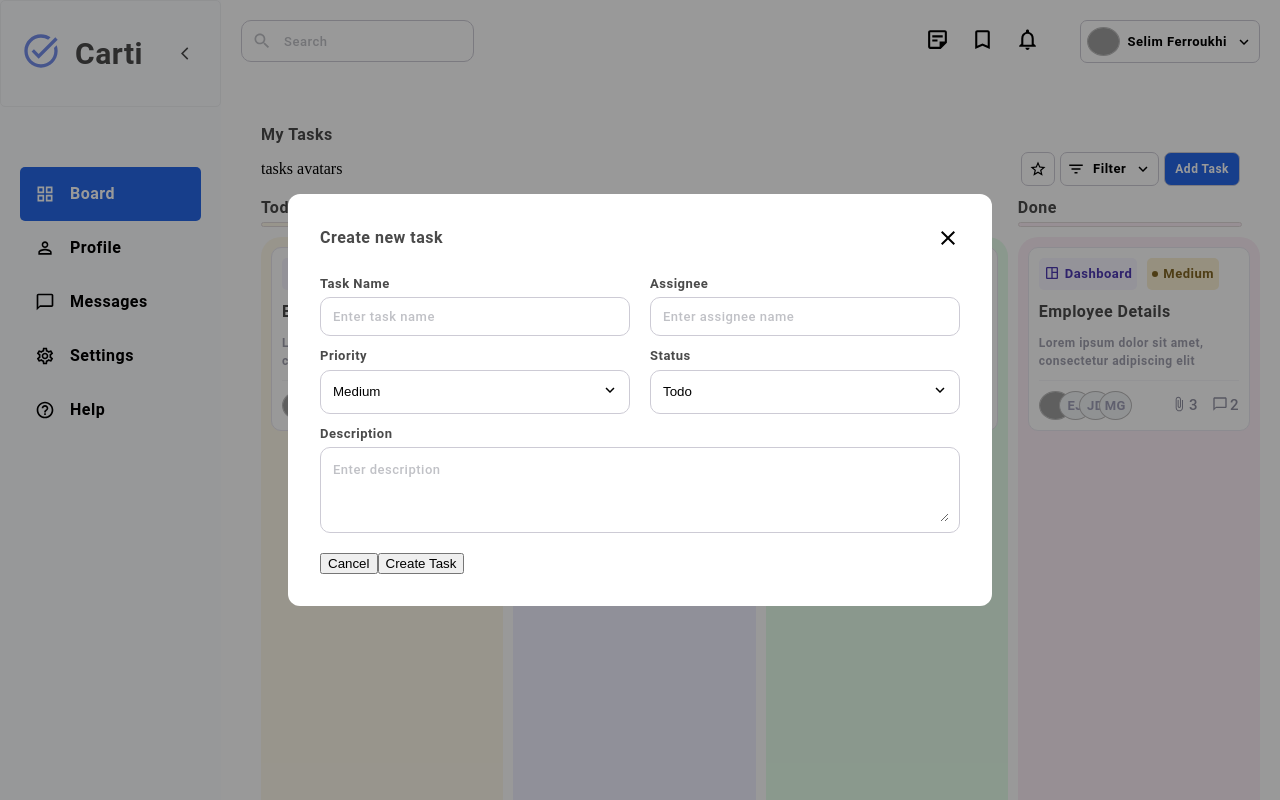
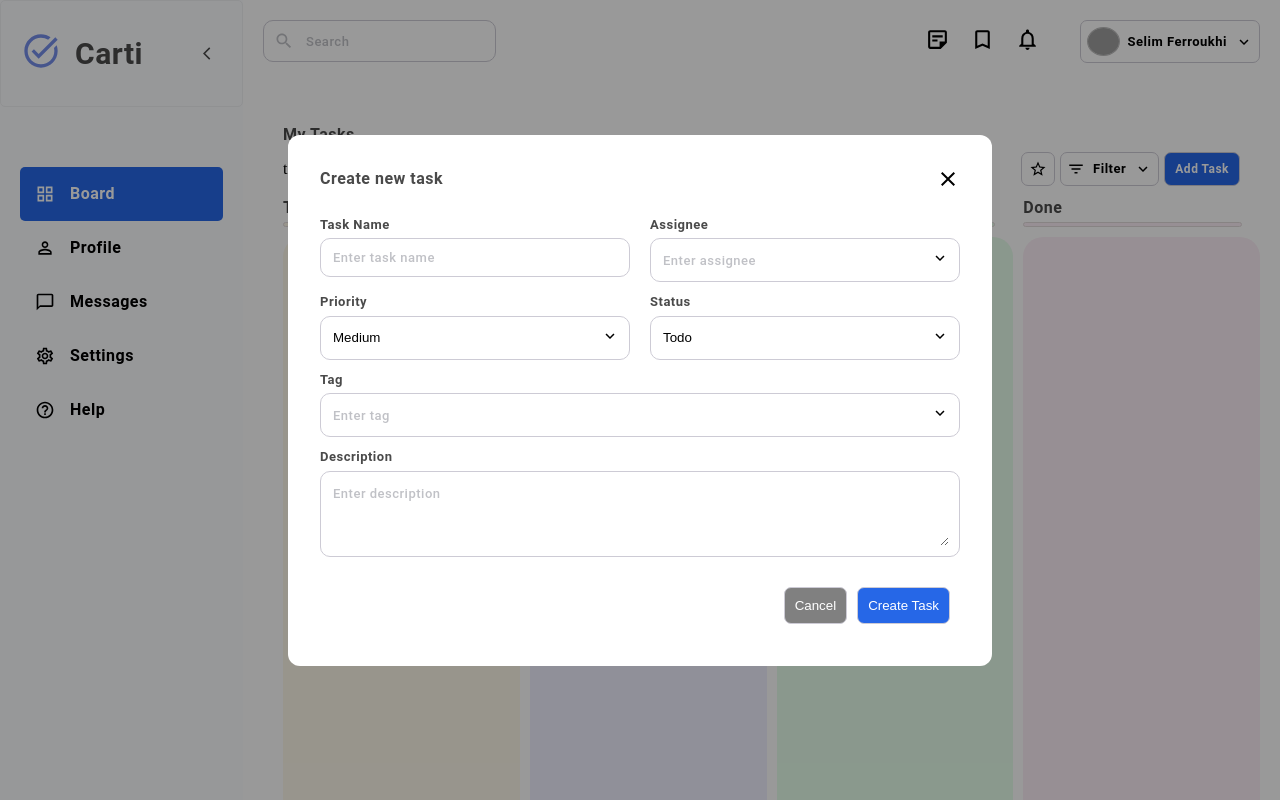
Before and after one commit to SelimF1998/react-task-tracker, a React (Vite) app: page / in a window 1280 px wide. Both pictures are taken after a click on the element "Add Task". Built offline with nearby package versions, Linux system fonts and the light colour scheme; grey boxes are pictures that could not be loaded.

Commit message:
Add create task functionality

```diff
--- a/src/components/dropdown/Dropdown.interface.ts
+++ b/src/components/dropdown/Dropdown.interface.ts
@@ -2,7 +2,7 @@ import { ReactNode } from 'react';
 
 export interface DropdownProps {
     dropdownItem: DropdownItem;
-  }
+ }
 
 export interface DropdownItem {
   id: number;
--- a/src/components/input-dropdown/InputDropdown.scss
+++ b/src/components/input-dropdown/InputDropdown.scss
@@ -45,7 +45,10 @@
     border: 1px solid #cdcbd5;
     border-radius: 5px;
     background: #ffffff;
-    width: 100%;
+    width: 98%;
+    max-height: 200px;
+    overflow: auto;
+    z-index: 1;
     cursor: pointer;
 
     &__element {
--- a/src/components/modal/Modal.scss
+++ b/src/components/modal/Modal.scss
@@ -34,6 +34,33 @@
     &__close-icon {
       cursor: pointer;
     }
+  }
+
+  &__footer {
+    display: flex;
+    justify-content: flex-end;
+    gap: 10px;
+    padding: 10px;
+
+    &__cancel {
+      display: flex;
+      border: 1px solid #cdcbd5;
+      color: white;
+      border-radius: 7px;
+      background: grey;
+      padding: 10px;
+      cursor: pointer;
+    }
+
+    &__create {
+      display: flex;
+      border: 1px solid #cdcbd5;
+      color: white;
+      border-radius: 7px;
+      background: #2667e7;
+      padding: 10px;
+      cursor: pointer;
+    }
 
   }
 }
--- a/src/components/task-card/TaskCard.tsx
+++ b/src/components/task-card/TaskCard.tsx
@@ -6,76 +6,73 @@ import ChatBubbleOutlineOutlinedIcon from '@mui/icons-material/ChatBubbleOutline
 import './TaskCard.scss';
 import { DvrOutlined } from '@mui/icons-material';
 
-export const TaskCard = () => {
-    const users = [
-        {
+export interface TaskProps {
+    taskObject: Task;
+ }
+
+export interface Task {
+  id: number;
+  tag: string;
+  priority: 'Low' | 'Medium' | 'High';
+  status: 'Todo' | 'In Progress' | 'On Approval' | 'Done';
+  taskName: string;
+  description: string;
+  assignee: User;
+  attachements: number;
+  messages: number;
+}
+export interface User {
+  id: number;
+  name: string;
+  email: string;
+  profileImg: string;
+}
+
+const TaskCard: React.FC<TaskProps> = ({taskObject}) => {
+    const user = {
           id: 1,
           name: "Selim Ferroukhi",
           email: "selim.ferroukhi7@gmail.com",
           profileImg:
-            "https://cdn.sortiraparis.com/images/80/104172/981129-le-musee-de-la-marine-a-paris-et-ses-collections-permanentes-tour-eiffel-trocadero.jpg",
-        },
-        {
-          id: 2,
-          name: "Emily Johnson",
-          email: "emily.johnson@example.com",
-          profileImg:
             "",
-        },
-        {
-          id: 3,
-          name: "John Doe",
-          email: "john.doe@example.com",
-          profileImg:
-            "",
-        },
-        {
-          id: 4,
-          name: "Maria Garcia",
-          email: "maria.garcia@example.com",
-          profileImg:
-            "",
-        },
-      ];
+    }
 
   return (
     <div className="task-card" >
         <div className='task-card__header' >
             <div className='task-card__header__field' >
                 <div className='task-card__header__field__icon' ><SpaceDashboardOutlinedIcon style={{ fontSize: "16px", color: "#4D38B2" }} /></div>
-                <div className='task-card__header__field__label' >Dashboard</div>
+                <div className='task-card__header__field__label' > {taskObject.tag} </div>
             </div>
             <div className='task-card__header__status' >
                 <div className='task-card__header__status__icon' ></div>
-                <div className='task-card__header__status__label' >Medium</div>
+                <div className='task-card__header__status__label' > {taskObject.priority} </div>
             </div>
         </div>
 
-        <div className='task-card__title' >Employee Details</div>
+        <div className='task-card__title' > {taskObject.taskName} </div>
 
-        <div className='task-card__description' >Lorem ipsum dolor sit amet, consectetur adipiscing elit</div>
+        <div className='task-card__description' > {taskObject.description}</div>
 
         <div className='task-card__bar' ></div>
 
         <div className='task-card__footer' >
             <div className='task-card__footer__left' >
-                {users.map((user, index) => (
-                    <div key={index}  className='task-card__footer__left__avatar' ><Avatar user={user} /></div>
-                ))}
-
-
+                <div className='task-card__footer__left__avatar' ><Avatar user={taskObject.assignee} /></div>
             </div>
             <div className='task-card__footer__right' >
                 <div className='task-card__footer__right__attachements' >
                     <div className='task-card__footer__right__attachements__icon' >< AttachFileOutlinedIcon style={{ fontSize: "16px", color: "#9090A1" }} /></div>
-                    <div className='task-card__footer__right__attachements__value' >3</div>
+                    <div className='task-card__footer__right__attachements__value' >{taskObject.attachements}</div>
                 </div>
                 <div className='task-card__footer__right__messages' >
                     <div className='task-card__footer__right__messages__icon' ><ChatBubbleOutlineOutlinedIcon style={{ fontSize: "16px", color: "#9090A1" }} /> </div>
-                    <div className='task-card__footer__right__messages__value' >2</div>
+                    <div className='task-card__footer__right__messages__value' >{taskObject.messages}</div>
                 </div>
             </div>
         </div>
     </div>
   )
 }
+
+export default TaskCard;
--- a/src/components/tasks-container/TasksContainer.interface.ts
+++ b/src/components/tasks-container/TasksContainer.interface.ts
@@ -1,6 +1,8 @@
 import { ReactNode } from 'react';
+import { Task } from '../task-card/TaskCard';
 
 export interface TasksContainerProps {
     label: string;
     color: string;
+    tasks?: Task[];
   }
--- a/src/components/tasks-container/TasksContainer.scss
+++ b/src/components/tasks-container/TasksContainer.scss
@@ -21,6 +21,9 @@
   }
 
   &__body {
+    display: flex;
+    flex-direction: column;
+    gap: 10px;
     margin-top: 10px;
     padding: 10px;
     width: 100%;
--- a/src/components/tasks-container/TasksContainer.tsx
+++ b/src/components/tasks-container/TasksContainer.tsx
@@ -1,11 +1,11 @@
 import { useState, useEffect } from "react";
 import { TasksContainerProps } from "./TasksContainer.interface";
-import { TaskCard } from "../task-card/TaskCard";
-
-
+import TaskCard from "../task-card/TaskCard";
 import './TasksContainer.scss'
 
-const TasksContainer: React.FC<TasksContainerProps> = ({label, color}) => {
+const TasksContainer: React.FC<TasksContainerProps> = ({label, color, tasks}) => {
+  console.log("todoTasks:", tasks);
+
   return (
     <div className="tasks-container">
       <div className="tasks-container__label" >{label}</div>
@@ -15,7 +15,10 @@ const TasksContainer: React.FC<TasksContainerProps> = ({label, color}) => {
       <div className="tasks-container__body" style={{
         background: color
       }} >
-        <TaskCard />
+        {tasks?.map(task => (
+          <TaskCard key={task.id} taskObject={task} />
+        ))}
+
       </div>
     </div>
   );
--- a/src/components/tasks-forms/AddTaskFormDialog.tsx
+++ b/src/components/tasks-forms/AddTaskFormDialog.tsx
@@ -3,14 +3,20 @@ import Modal from '../modal/Modal';
 import Input from '../input/Input';
 import InputDropdown from '../input-dropdown/InputDropdown';
 import Textarea from '../textarea/Textarea';
+import { User } from '../avatar/Avatar.interface';
+import Avatar from '../avatar/Avatar';
 import './AddTaskFormDialog.scss';
 
+export type Tag = 'Frontend' | 'Backend' | 'Bug' | 'Task' | 'UI' | 'Enhancement' | 'Research' | '';
 export interface TaskFormData {
   title: string;
   description: string;
-  assignee: string;
+  assignee: User;
   priority: 'Low' | 'Medium' | 'High';
   status: 'Todo' | 'In Progress' | 'On Approval' | 'Done';
+  tag: Tag;
+  attachements: number;
+  messages: number;
 }
 
 interface TaskFormDialogProps {
@@ -23,43 +29,154 @@ const AddTaskFormDialog: React.FC<TaskFormDialogProps> = ({ isOpen, onClose, onS
   const [taskForm, setTaskForm] = useState<TaskFormData>({
     title: '',
     description: '',
-    assignee: '',
+    assignee: {
+      id: 1,
+      name: '',
+      email: ''
+    },
     priority: 'Medium',
-    status: 'Todo'
+    status: 'Todo',
+    tag: '',
+    attachements: 2,
+    messages: 3
   });
 
-  const handleChange = (e: React.ChangeEvent<HTMLInputElement | HTMLTextAreaElement | HTMLSelectElement>) => {
-    setTaskForm({
-      ...taskForm,
-      [e.target.name]: e.target.value,
-    });
-  };
+  const users = [
+  {
+    id: 1,
+    name: "Emily Johnson",
+    email: "emily.johnson@example.com",
+    profileImg: "",
+  },
+  {
+    id: 2,
+    name: "Michael Smith",
+    email: "michael.smith@example.com",
+    profileImg: "",
+  },
+  {
+    id: 3,
+    name: "Olivia Brown",
+    email: "olivia.brown@example.com",
+    profileImg: "",
+  },
+  {
+    id: 4,
+    name: "William Davis",
+    email: "william.davis@example.com",
+    profileImg: "",
+  },
+  {
+    id: 5,
+    name: "Sophia Wilson",
+    email: "sophia.wilson@example.com",
+    profileImg: "",
+  },
+  {
+    id: 6,
+    name: "James Miller",
+    email: "james.miller@example.com",
+    profileImg: "",
+  },
+  {
+    id: 7,
+    name: "Ava Taylor",
+    email: "ava.taylor@example.com",
+    profileImg: "",
+  },
+  {
+    id: 8,
+    name: "Benjamin Anderson",
+    email: "benjamin.anderson@example.com",
+    profileImg: "",
+  },
+  {
+    id: 9,
+    name: "Mia Thomas",
+    email: "mia.thomas@example.com",
+    profileImg: "",
+  },
+  {
+    id: 10,
+    name: "Daniel Martinez",
+    email: "daniel.martinez@example.com",
+    profileImg: "",
+  },
+];
+
+  const handleChange = (
+  e: React.ChangeEvent<HTMLInputElement | HTMLTextAreaElement | HTMLSelectElement>
+) => {
+  const { name, value } = e.target;
+
+  if (name === "assignee") {
+    setTaskForm(prev => ({
+      ...prev,
+      assignee: {
+        ...prev.assignee,
+        name: value,
+      },
+    }));
+  } else {
+    setTaskForm(prev => ({
+      ...prev,
+      [name]: value,
+    }));
+  }
+};
 
    const handleSubmit = (e: React.FormEvent) => {
     e.preventDefault();
     if (!taskForm.title.trim()) return;
     console.log("Task Form:", taskForm);
     onSubmit(taskForm);
-    setTaskForm({ title: '', description: '', assignee: '', priority: 'Medium', status: 'Todo' });
+    setTaskForm({ title: '', description: '', assignee: {id: 0, name: '', email: ''}, priority: 'Medium', status: 'Todo', tag: '', attachements: 2, messages: 3 });
   };
 
-  const handlePriority = (priority: 'Low' | 'Medium' | 'High') => {
-    console.log("Priority:", priority);
+  const usersItems = {
+  id: 3,
+  items: users.map((user) => ({
+    name: user.name,
+    icon: <Avatar user={user} />,
+    onClick: () => handleUser(user),
+  })),
+};
 
-     setTaskForm(prev => ({
-    ...prev,
-    priority: priority, // this is already typed correctly
-  }));
-  }
 
-  const handleStatus = (status: 'Todo' | 'In Progress' | 'On Approval' | 'Done') => {
 
-    setTaskForm(prev => ({
-    ...prev,
-    status: status, // this is already typed correctly
-  }));
-
-  }
+  const tagsItems = {
+  id: 1,
+  items: [
+    {
+      name: "Frontend",
+      onClick: () => handleTag("Frontend")
+    },
+    {
+      name: "Backend",
+      onClick: () => handleTag("Backend")
+    },
+    {
+      name: "Bug",
+      onClick: () => handleTag("Bug")
+    },
+    {
+      name: "Task",
+      onClick: () => handleTag("Task")
+    },
+    {
+      name: "UI",
+      onClick: () => handleTag("UI")
+    },
+    {
+      name: "Enhancement",
+      onClick: () => handleTag("Enhancement")
+    },
+    {
+      name: "Research",
+      onClick: () => handleTag("Research")
+    },
+  ],
+};
 
   const priorityItems = {
         id: 1,
@@ -101,6 +218,40 @@ const AddTaskFormDialog: React.FC<TaskFormDialogProps> = ({ isOpen, onClose, onS
         ],
   };
 
+  const handleTag = (tag: Tag) => {
+  // do something with selected tag, e.g. set state
+  setTaskForm(prev => ({
+    ...prev,
+    tag: tag, // this is already typed correctly
+  }));
+};
+
+  const handlePriority = (priority: 'Low' | 'Medium' | 'High') => {
+    console.log("Priority:", priority);
+
+     setTaskForm(prev => ({
+    ...prev,
+    priority: priority, // this is already typed correctly
+  }));
+  }
+
+  const handleStatus = (status: 'Todo' | 'In Progress' | 'On Approval' | 'Done') => {
+
+    setTaskForm(prev => ({
+    ...prev,
+    status: status, // this is already typed correctly
+  }));
+  }
+
+  const handleUser = (user: User) => {
+
+    setTaskForm(prev => ({
+    ...prev,
+    assignee: user, // this is already typed correctly
+  }));
+
+  }
+
   return (
     <Modal modalTitle="Create new task" isOpen={isOpen} onClose={onClose} submitButtonLabel="Create Task" onSubmitAction={handleSubmit} onCancelAction={onClose} >
       <form >
@@ -118,17 +269,18 @@ const AddTaskFormDialog: React.FC<TaskFormDialogProps> = ({ isOpen, onClose, onS
                   type="text" />
               </div>
             </div>
-
-            <div className="form-control__field" >
+<div className="form-control__field" >
               <div className="form-control__field__label" >Assignee</div>
               <div className="form-control__field__input" >
-                <Input
+                <InputDropdown
                   id="assignee"
                   name="assignee"
-                  placeholder="Enter assignee name"
-                  value={taskForm.assignee}
+                  placeholder="Enter assignee"
+                  value={taskForm.assignee.name}
                   onChange={handleChange}
-                  type="text" />
+                  type="text"
+                  dropdownItem={usersItems}
+                   />
               </div>
             </div>
           </div>
@@ -149,6 +301,7 @@ const AddTaskFormDialog: React.FC<TaskFormDialogProps> = ({ isOpen, onClose, onS
               </div>
             </div>
 
+
             <div className="form-control__field" >
               <div className="form-control__field__label" >Status</div>
               <div className="form-control__field__dropdown" >
@@ -163,6 +316,21 @@ const AddTaskFormDialog: React.FC<TaskFormDialogProps> = ({ isOpen, onClose, onS
                    />
               </div>
             </div>
+          </div>
+
+          <div className="form-control__field" >
+              <div className="form-control__field__label" >Tag</div>
+              <div className="form-control__field__dropdown" >
+                <InputDropdown
+                  id="tag"
+                  name="tag"
+                  placeholder="Enter tag"
+                  value={taskForm.tag}
+                  onChange={handleChange}
+                  type="text"
+                  dropdownItem={tagsItems}
+                   />
+              </div>
           </div>
 
           <div className="form-control__field" >
--- a/src/pages/board/Board.tsx
+++ b/src/pages/board/Board.tsx
@@ -1,19 +1,92 @@
 import React, {useState} from 'react'
 import { BoardHeader } from '../../components/board-header/BoardHeader';
 import TasksContainer from '../../components/tasks-container/TasksContainer';
-import { TaskCard } from '../../components/task-card/TaskCard';
 import AddTaskFormDialog from '../../components/tasks-forms/AddTaskFormDialog';
+import { Task } from '../../components/task-card/TaskCard';
 import './Board.scss'
 
 
 const Board = () => {
   const [isAddTaskDialogOpen, setIsAddTaskDialogOpen] = useState(false);
 
+  const [todoTasks, setTodoTasks] = useState<Task[]>([]);
+  const [inProgressTasks, setInProgressTasks] = useState<Task[]>([]);
+  const [onApprovalTasks, setOnApprovalTasks] = useState<Task[]>([]);
+  const [doneTasks, setDoneTasks] = useState<Task[]>([]);
+
+  // const todoTasks = [
+  //   {
+  //     id: 101,
+  //     tag: "Frontend",
+  //     priority: "High" as const,
+  //     status: "Todo" as const,
+  //     taskName: "Create login page",
+  //     description: "Design and implement the login page with validations.",
+  //     assignee: {
+  //       id: 1,
+  //       name: "Selim Ferroukhi",
+  //       email: "selim.ferroukhi7@gmail.com",
+  //       profileImg: ""
+  //     },
+  //     attachements: 2,
+  //     messages: 5,
+  //   },
+  //   {
+  //     id: 102,
+  //     tag: "Backend",
+  //     priority: "Medium" as const,
+  //     status: "Todo" as const,
+  //     taskName: "Setup authentication API",
+  //     description: "Develop the API endpoints for user authentication.",
+  //     assignee: {
+  //       id: 2,
+  //       name: "Jane Doe",
+  //       email: "jane.doe@example.com",
+  //       profileImg: ""
+  //     },
+  //     attachements: 1,
+  //     messages: 3,
+  //   }
+  // ];
+
   const openDialog = () => setIsAddTaskDialogOpen(true)
   const closeDialog = () => setIsAddTaskDialogOpen(false);
 
   const handleTaskSubmit = (taskData: any) => {
-    console.log("New Task:", taskData);
+    const taskObject: Task = {
+      id: Math.floor(Math.random() * 1000), // Or use a proper UUID
+      tag: taskData.tag,
+      priority: taskData.priority,
+      status: taskData.status,
+      taskName: taskData.title,
+      description: taskData.description,
+      assignee: {
+        id: Date.now(),
+        name: taskData.assignee.name,
+        email: taskData.assignee.email,
+        profileImg: taskData.assignee.profileImg
+      },
+      attachements: taskData.attachements || 2,
+      messages: taskData.messages || 3
+    };
+
+    console.log("Task Object:", taskObject);
+
+    switch (taskObject.status) {
+      case 'Todo':
+        setTodoTasks(prev => [...prev, taskObject]);
+        break;
+      case 'In Progress':
+        console.log("")
+        setInProgressTasks(prev => [...prev, taskObject]);
+        break;
+      case 'On Approval':
+        setOnApprovalTasks(prev => [...prev, taskObject]);
+        break;
+      case 'Done':
+        setDoneTasks(prev => [...prev, taskObject]);
+        break;
+    }
 
     setIsAddTaskDialogOpen(false);
   };
@@ -26,20 +99,20 @@ const Board = () => {
       {/* <TaskCard /> */}
       <div className='board__tasks-container' >
         <div className='board__tasks-container__body' >
-          <TasksContainer label="Todo" color="#FDF8EA" />
+          <TasksContainer tasks={todoTasks} label="Todo" color="#FDF8EA" />
         </div>
         <div className='board__tasks-container__body' >
-          <TasksContainer label="In Progress" color="#F0F0FF" />
+          <TasksContainer tasks={inProgressTasks} label="In Progress" color="#F0F0FF" />
         </div>
         <div className='board__tasks-container__body' >
-          <TasksContainer label="On Approval" color="#E6FEEB" />
+          <TasksContainer tasks={onApprovalTasks} label="On Approval" color="#E6FEEB" />
         </div>
         <div className='board__tasks-container__body' >
-          <TasksContainer label="Done" color="#FBEEF6" />
+          <TasksContainer tasks={doneTasks} label="Done" color="#FBEEF6" />
         </div>
       </div>
     </div>
   )
 }
 
-export default Board
+export default Board;
```
